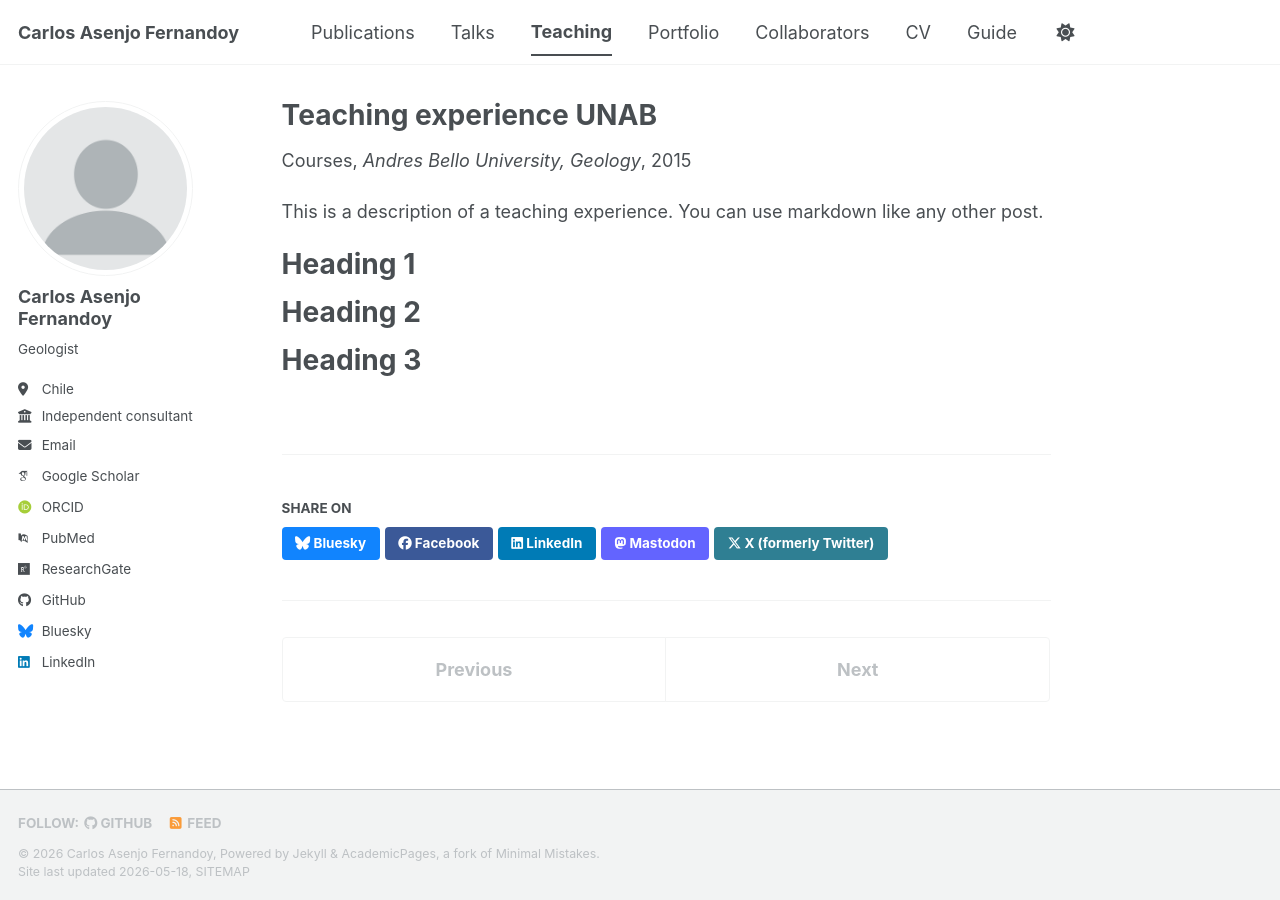
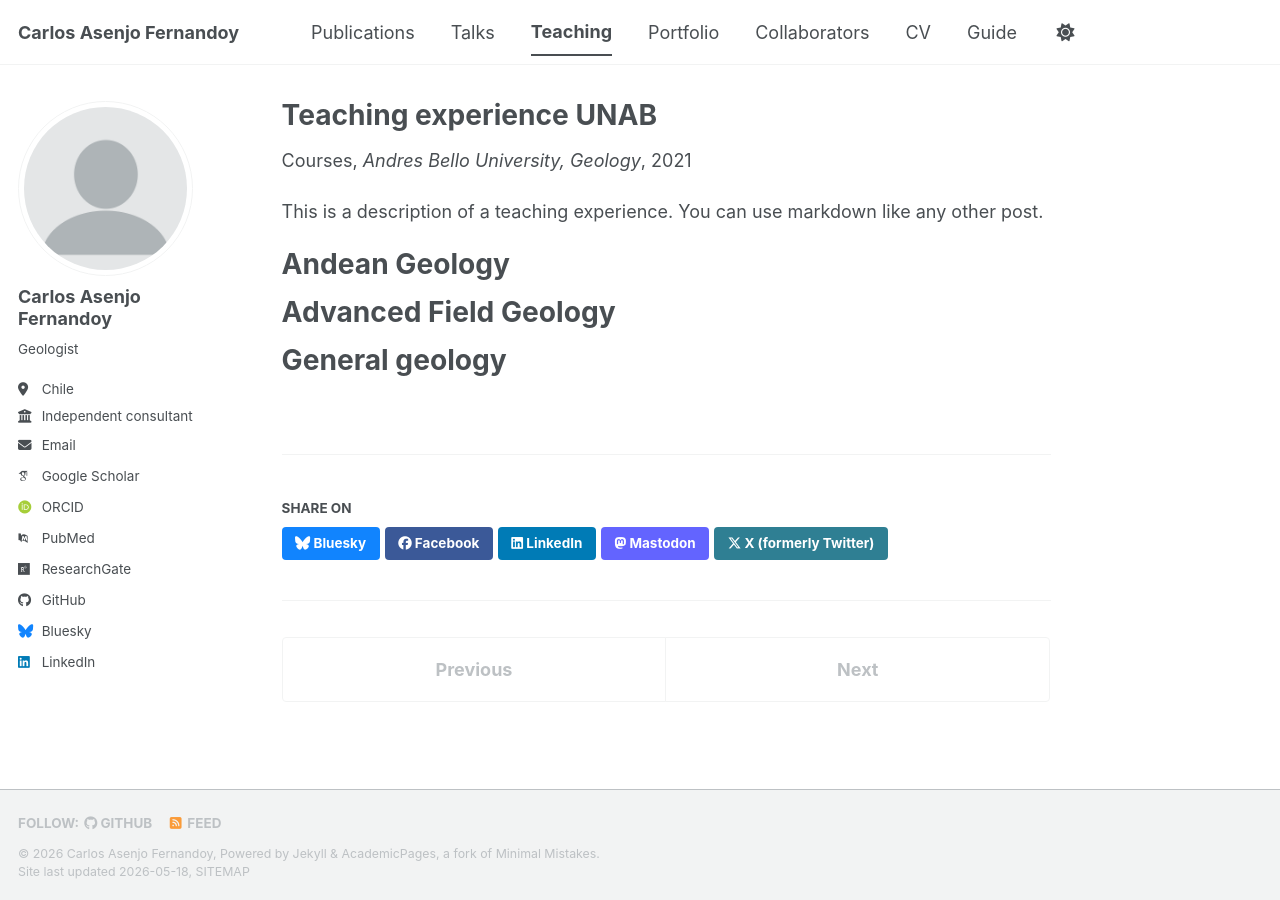
Before and after one commit to asenjocarlos/asenjocarlos.github.io, a Jekyll site: the page built from _teaching/2015-spring-teaching-2.md, in a window 1280 px wide. Built offline with Jekyll 4.4.1, drawn with Linux system fonts in a browser that asks for light colours; some web fonts are replaced; a script bundle is joined from its source files by our own code; library files that are not in the unit come from our copies.

Commit message:
Update 2015-spring-teaching-2.md

```diff
--- a/_teaching/2015-spring-teaching-2.md
+++ b/_teaching/2015-spring-teaching-2.md
@@ -4,17 +4,17 @@ collection: teaching
 type: "Courses"
 permalink: /teaching/2015-spring-teaching-1
 venue: "Andres Bello University, Geology"
-date: 2015-01-01
-location: "City, Country"
+date: 2021-09-01
+location: "Santiago, Chile"
 ---
 
 This is a description of a teaching experience. You can use markdown like any other post.
 
-Heading 1
+Andean Geology
 ======
 
-Heading 2
+Advanced Field Geology
 ======
 
-Heading 3
+General geology
 ======
```
